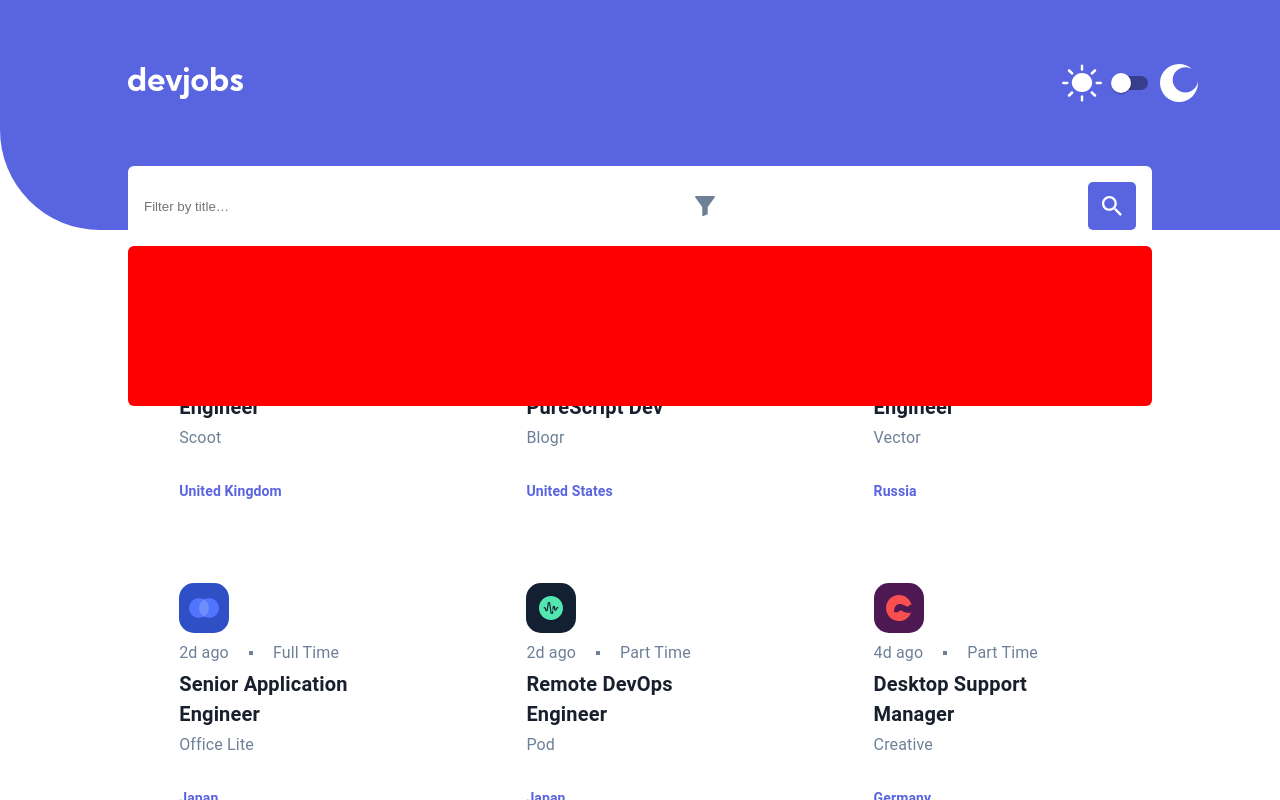
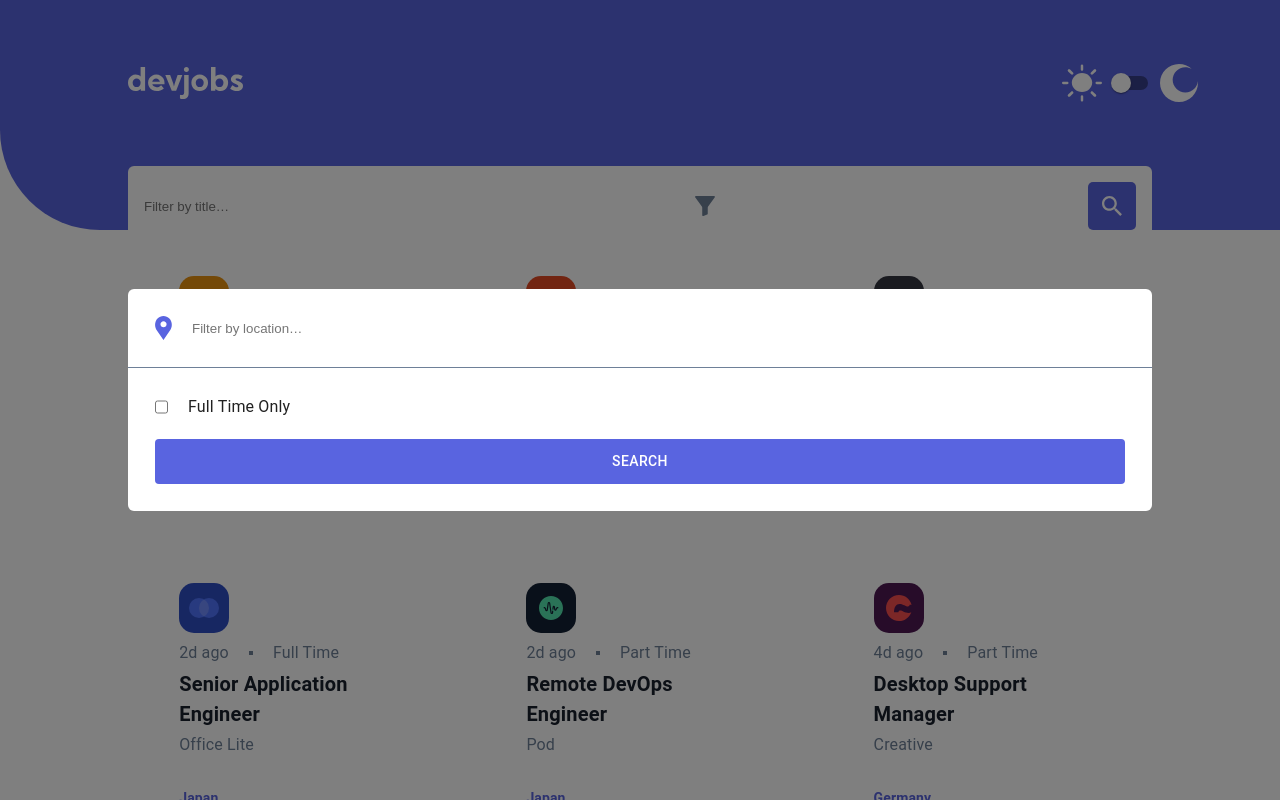
Before and after one commit to teonateona12/Dev-jobs, a Next.js app: page / in a window 1280 px wide. Both pictures are taken after a click on the picture 704 px from the left and 206 px from the top of the page. Shown: the top 800 px of the page. Built offline with nearby package versions, Linux system fonts and the light colour scheme.

Commit message:
feat: add modal

```diff
--- a/components/Filter/Filter.tsx
+++ b/components/Filter/Filter.tsx
@@ -1,21 +1,27 @@
-import React, { useState } from "react";
-import { Box } from "@mui/material";
+import React, { useState, useRef } from "react";
+import { Box, Button, Typography } from "@mui/material";
 import styled from "@emotion/styled";
-import { useSelector } from "react-redux";
 import { useDispatch } from "react-redux";
-import { updateInput } from "@/store/inputSlice";
+import {
+  updateInput,
+  updateLocation,
+  updatefullTime,
+} from "@/store/searchSlice";
 
 export default function Filter() {
   const dispatch = useDispatch();
   const [input, setInput] = useState<string>("");
-  const inputValue = useSelector(
-    (store: { inputValue: string }) => store.inputValue
-  );
-  console.log(inputValue);
-  console.log(input);
+  const [location, setLocation] = useState<string>("");
   const [modal, setModal] = useState(false);
+  const [fullTime, setFullTime] = useState(false);
+  const modalElement = useRef<any>(null);
   const modalHeandler = () => {
-    setModal(!modal);
+    setModal(true);
+  };
+  const handleModal: React.MouseEventHandler<HTMLDivElement> = (event) => {
+    if (event.target === modalElement.current) {
+      setModal(false);
+    }
   };
   return (
     <>
@@ -31,7 +37,48 @@ export default function Filter() {
           src="assets/search.svg"
         />
       </FilterDiv>
-      {modal ? <ModalDiv></ModalDiv> : null}
+      {modal && (
+        <ModalBackground ref={modalElement} onClick={handleModal}>
+          <ModalDiv>
+            <SearchLocationDiv>
+              <img src="assets/searchLocation.svg" />
+              <input
+                onChange={(e) => setLocation(e.target.value)}
+                type="text"
+                placeholder="Filter by location…"
+              ></input>
+            </SearchLocationDiv>
+            <Box
+              sx={{
+                height: "1px",
+                backgroundColor: "#6E8098",
+              }}
+            ></Box>
+            <Box
+              sx={{
+                padding: "27px",
+              }}
+            >
+              <SearchFullTime>
+                <input
+                  onClick={() => setFullTime(!fullTime)}
+                  type="checkbox"
+                ></input>
+                <Typography>Full Time Only</Typography>
+              </SearchFullTime>
+              <SearchButton
+                onClick={() => {
+                  dispatch(updatefullTime(fullTime));
+                  dispatch(updateLocation(location));
+                  setModal(false);
+                }}
+              >
+                Search
+              </SearchButton>
+            </Box>
+          </ModalDiv>
+        </ModalBackground>
+      )}
     </>
   );
 }
@@ -48,11 +95,38 @@ const FilterDiv = styled(Box)(() => ({
   borderRadius: "6px",
 }));
 
+const ModalBackground = styled(Box)(() => ({
+  width: "100vw",
+  height: "100vh",
+  backgroundColor: "rgba(0, 0, 0, 0.5)",
+  position: "absolute",
+  display: "flex",
+  justifyContent: "center",
+  alignItems: "center",
+  top: "0",
+}));
+
 const ModalDiv = styled(Box)(() => ({
-  backgroundColor: " red",
+  backgroundColor: " #FFFFFF",
   width: "80%",
-  position: "absolute",
-  height: "20%",
   borderRadius: "6px",
-  left: "10%",
 }));
+
+const SearchLocationDiv = styled(Box)(() => ({
+  display: "flex",
+  gap: "20px",
+  padding: "27px",
+}));
+
+const SearchFullTime = styled(Box)(() => ({
+  display: "flex",
+  gap: "20px",
+}));
+
+const SearchButton = styled(Button)(() => ({
+  backgroundColor: "#5964E0 ",
+  padding: "10px",
+  width: "100%",
+  color: "#FFFFFF",
+  marginTop: "20px",
+}));
--- a/pages/index.tsx
+++ b/pages/index.tsx
@@ -6,13 +6,36 @@ import styled from "@emotion/styled";
 
 export default function Home() {
   const inputValue = useSelector(
-    (store: { inputValue: { input: string } }) => store.inputValue
+    (store: { search: { input: string } }) => store.search.input
   );
-  console.log(inputValue);
-  const filteredArray =
-    inputValue.input === ""
-      ? data
-      : data.filter((item: any) => item.position.startsWith(inputValue.input));
+  const locationValue = useSelector(
+    (store: { search: { location: string } }) => store.search.location
+  );
+  const fullTimeValue = useSelector(
+    (store: { search: { fullTime: boolean } }) => store.search.fullTime
+  );
+  console.log(useSelector((store: any) => store));
+
+  const filter = () => {
+    const filteredTitle =
+      inputValue === ""
+        ? data
+        : data.filter((item) => item.position.includes(inputValue));
+    const filteredLocation =
+      locationValue === ""
+        ? filteredTitle
+        : filteredTitle.filter((item) => item.location.includes(locationValue));
+    const filterfullTime = !fullTimeValue
+      ? filteredLocation
+      : filteredLocation.filter((item) => item.contract === "Full Time");
+
+    return filterfullTime;
+  };
+  const filteredArray = filter();
+  // const filteredArray =
+  //   inputValue === ""
+  //     ? data
+  //     : data.filter((item) => item.position.includes(inputValue)) ;
   return (
     <Box>
       <Filter />
--- a/store/inputSlice.ts
+++ /dev/null
@@ -1,17 +0,0 @@
-import { createSlice } from "@reduxjs/toolkit";
-
-const initialState = {
-  input: "",
-};
-const inputSlice = createSlice({
-  name: "input",
-  initialState,
-  reducers: {
-    updateInput: (state, action) => {
-      state.input = action.payload;
-    },
-  },
-});
-export const { updateInput } = inputSlice.actions;
-
-export default inputSlice.reducer;
--- a/store/redux.ts
+++ b/store/redux.ts
@@ -1,9 +1,9 @@
 import { configureStore } from "@reduxjs/toolkit";
-import inputReducer from "./inputSlice";
+import searchReducer from "./searchSlice";
 
 const store = configureStore({
   reducer: {
-    inputValue: inputReducer,
+    search: searchReducer,
   },
 });
 
--- /dev/null
+++ b/store/searchSlice.ts
@@ -0,0 +1,26 @@
+import { createSlice } from "@reduxjs/toolkit";
+
+const initialState = {
+  input: "",
+  location: "",
+  fullTime: false,
+};
+const searchSlice = createSlice({
+  name: "search",
+  initialState,
+  reducers: {
+    updateInput: (state, action) => {
+      state.input = action.payload;
+    },
+    updateLocation: (state, action) => {
+      state.location = action.payload;
+    },
+    updatefullTime: (state, action) => {
+      state.fullTime = action.payload;
+    },
+  },
+});
+export const { updateInput, updateLocation, updatefullTime } =
+  searchSlice.actions;
+
+export default searchSlice.reducer;
```
Also changed, not shown: public/assets/searchLocation.svg (added).
